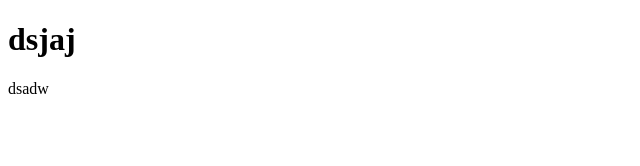
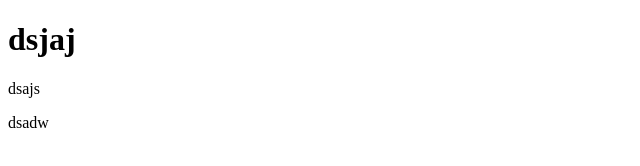
Before and after one commit to IvanBasenko/Repos, a plain HTML site: page index.html in a window 1280 px wide. Shown: the full height of the page, 0-640 px from the left. Drawn offline with Linux system fonts and the light colour scheme.

Commit message:
second commit

```diff
--- a/index.html
+++ b/index.html
@@ -23,6 +23,7 @@
 <!--    <body font-size=32; style="padding-left:10%; padding-right:10%; font-family: Calibri; "></body>-->
     <body style = "font-size=32em; font-family =Calibri"  >
         <h1>dsjaj</h1>
+        <p>dsajs</p>
     <body>
     dsadw
     </body>
```
